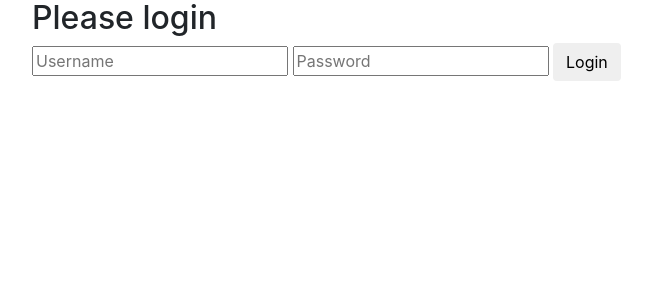
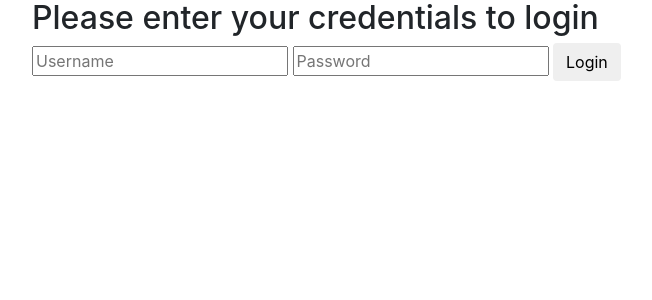
Before and after one commit to AndyDeany/flask-example-website, a Flask app: page /login in a window 1280 px wide. Shown: the top 300 px of the page, without its empty margins (53-705 px from the left). Run offline with Flask 2, Linux system fonts and the light colour scheme; some libraries are stand-ins or nearby versions.

Commit message:
Update login.html to match spec

```diff
--- a/templates/login.html
+++ b/templates/login.html
@@ -1,6 +1,6 @@
 {% extends "base.html" %}
 {% block content %}
-<h2>Please login</h2>
+<h2>Please enter your credentials to login</h2>
 <form method="post">
   <input type="text" placeholder="Username" name="username"
          value="{{request.form.username}}">
```
